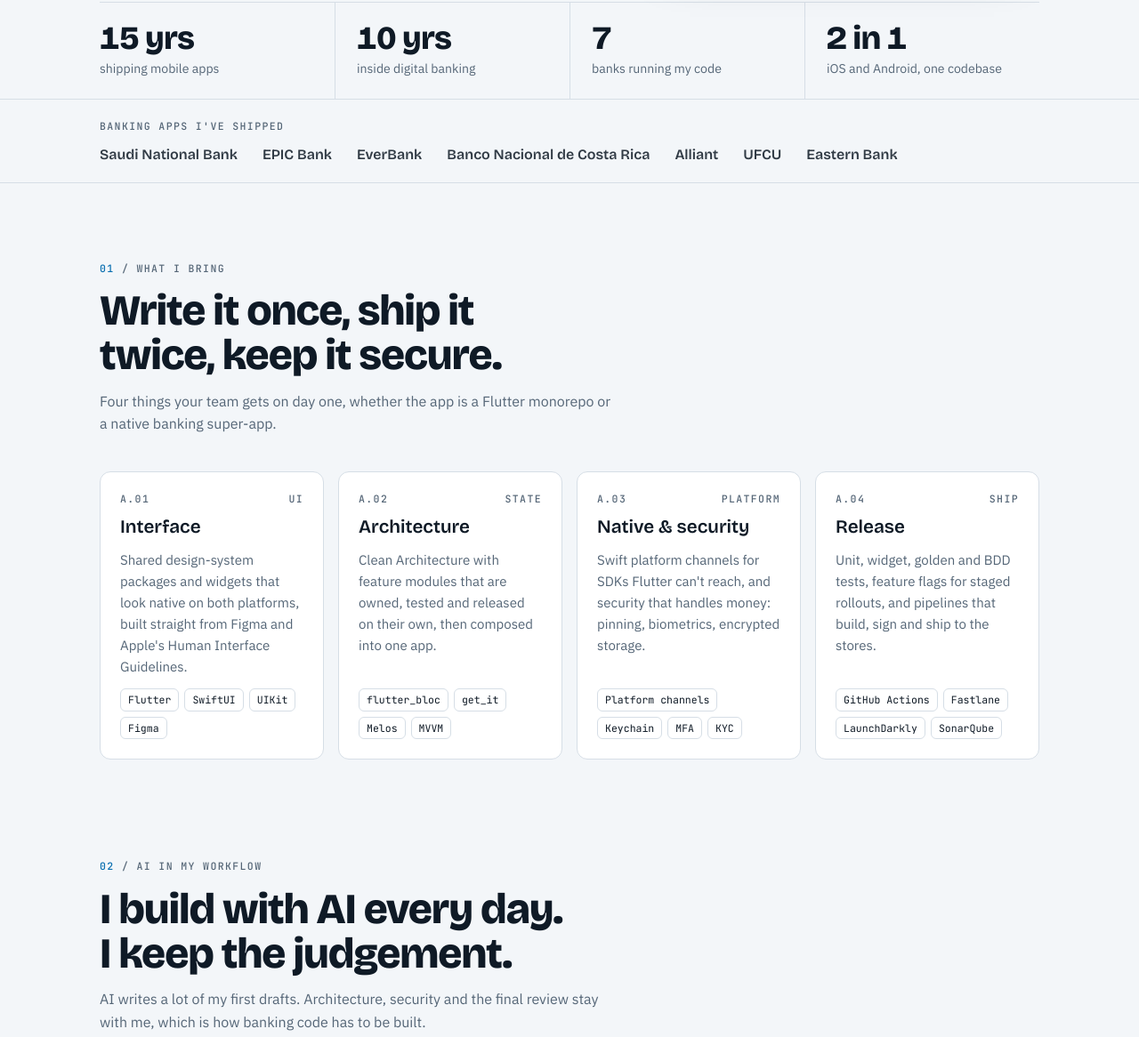
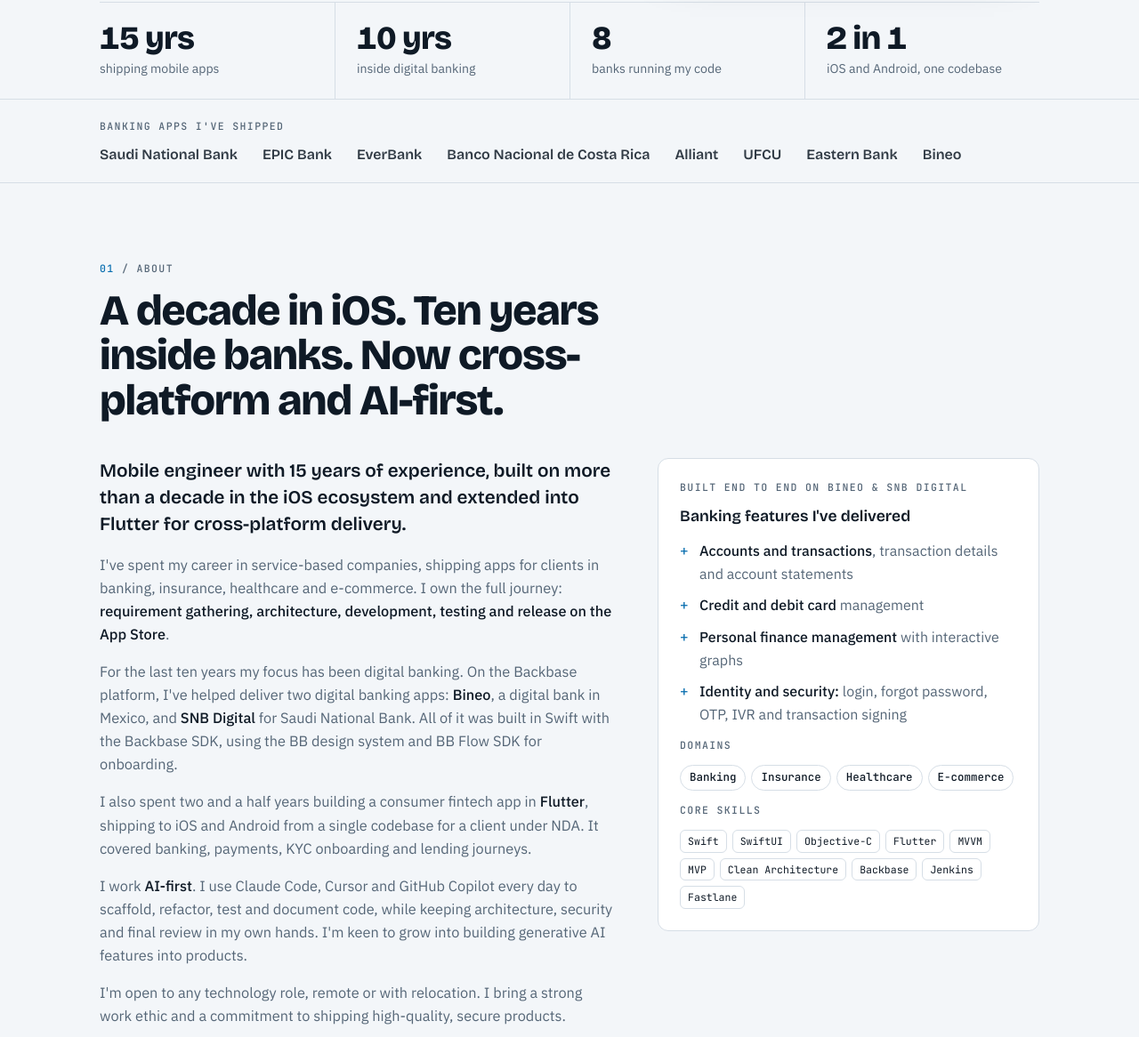
Before and after one commit to DipakSonara/dipak-sonara-portfolio, a plain HTML site: page index.html in a window 1280 px wide. Shown: the part 929-2095 px from the top of the page at 89% size. Drawn offline with nearby package versions, Linux system fonts and the light colour scheme.

Commit message:
Add files via upload

```diff
--- a/index.html
+++ b/index.html
@@ -191,6 +191,18 @@ h2 { font: 800 clamp(1.9rem, 4.4vw, 3rem)/1.05 var(--display); letter-spacing: -
 .notes li b { color: var(--fg); font-weight: 500; }
 .rel .chips { margin-top: 18px; }
 
+/* About */
+.about { display: grid; grid-template-columns: minmax(0, 1.35fr) minmax(0, 1fr); gap: 48px; align-items: start; }
+@media (max-width: 880px) { .about { grid-template-columns: minmax(0, 1fr); gap: 32px; } }
+.about-copy { display: grid; gap: 16px; max-width: 64ch; }
+.about-copy p { margin: 0; color: var(--muted); font-size: 1.02rem; }
+.about-copy p strong { color: var(--fg); font-weight: 500; }
+.about-copy .lead { color: var(--fg); font: 600 clamp(1.1rem, 2vw, 1.3rem)/1.45 var(--display); }
+.about-side { background: var(--surface); border: 1px solid var(--line); border-radius: 12px; padding: 24px; display: grid; gap: 14px; min-width: 0; }
+.about-side h3 { font: 600 1.1rem/1.3 var(--display); margin: 0; }
+.domains { display: flex; flex-wrap: wrap; gap: 6px; padding: 0; margin: 0; list-style: none; }
+.domains li { font: 500 0.78rem/1 var(--mono); padding: 7px 10px; border-radius: 999px; border: 1px solid var(--line); }
+
 /* Stack */
 .stack { display: grid; grid-template-columns: repeat(3, minmax(0, 1fr)); gap: 0; border: 1px solid var(--line); border-radius: 12px; overflow: hidden; }
 @media (max-width: 900px) { .stack { grid-template-columns: repeat(2, minmax(0, 1fr)); } }
@@ -232,6 +244,7 @@ footer .wrap { display: flex; flex-wrap: wrap; justify-content: space-between; g
   <div class="wrap">
     <a class="logo" href="#top">DIPAK<span>.mobile</span></a>
     <nav aria-label="Primary">
+      <a class="nl" href="#about">About</a>
       <a class="nl" href="#system">System</a>
       <a class="nl" href="#ai">AI</a>
       <a class="nl" href="#history">History</a>
@@ -303,7 +316,7 @@ footer .wrap { display: flex; flex-wrap: wrap; justify-content: space-between; g
     <div class="proof">
       <div><b>15 yrs</b><span>shipping mobile apps</span></div>
       <div><b>10 yrs</b><span>inside digital banking</span></div>
-      <div><b>7</b><span>banks running my code</span></div>
+      <div><b>8</b><span>banks running my code</span></div>
       <div><b>2 in 1</b><span>iOS and Android, one codebase</span></div>
     </div>
   </div>
@@ -319,14 +332,48 @@ footer .wrap { display: flex; flex-wrap: wrap; justify-content: space-between; g
         <li>Alliant</li>
         <li>UFCU</li>
         <li>Eastern Bank</li>
+        <li>Bineo</li>
       </ul>
     </div>
   </div>
 
+  <section class="block" id="about">
+    <div class="wrap">
+      <div class="sec-head">
+        <span class="label"><b>01</b> / About</span>
+        <h2>A decade in iOS. Ten years inside banks. Now cross-platform and AI-first.</h2>
+      </div>
+      <div class="about">
+        <div class="about-copy">
+          <p class="lead">Mobile engineer with 15 years of experience, built on more than a decade in the iOS ecosystem and extended into Flutter for cross-platform delivery.</p>
+          <p>I've spent my career in service-based companies, shipping apps for clients in banking, insurance, healthcare and e-commerce. I own the full journey: <strong>requirement gathering, architecture, development, testing and release on the App Store</strong>.</p>
+          <p>For the last ten years my focus has been digital banking. On the Backbase platform, I've helped deliver two digital banking apps: <strong>Bineo</strong>, a digital bank in Mexico, and <strong>SNB Digital</strong> for Saudi National Bank. All of it was built in Swift with the Backbase SDK, using the BB design system and BB Flow SDK for onboarding.</p>
+          <p>I also spent two and a half years building a consumer fintech app in <strong>Flutter</strong>, shipping to iOS and Android from a single codebase for a client under NDA. It covered banking, payments, KYC onboarding and lending journeys.</p>
+          <p>I work <strong>AI-first</strong>. I use Claude Code, Cursor and GitHub Copilot every day to scaffold, refactor, test and document code, while keeping architecture, security and final review in my own hands. I'm keen to grow into building generative AI features into products.</p>
+          <p>I'm open to any technology role, remote or with relocation. I bring a strong work ethic and a commitment to shipping high-quality, secure products.</p>
+        </div>
+        <aside class="about-side" aria-label="Banking features delivered">
+          <span class="label">Built end to end on Bineo &amp; SNB Digital</span>
+          <h3>Banking features I've delivered</h3>
+          <ul class="notes">
+            <li><b>Accounts and transactions</b>, transaction details and account statements</li>
+            <li><b>Credit and debit card</b> management</li>
+            <li><b>Personal finance management</b> with interactive graphs</li>
+            <li><b>Identity and security:</b> login, forgot password, OTP, IVR and transaction signing</li>
+          </ul>
+          <span class="label">Domains</span>
+          <ul class="domains"><li>Banking</li><li>Insurance</li><li>Healthcare</li><li>E-commerce</li></ul>
+          <span class="label">Core skills</span>
+          <ul class="chips"><li>Swift</li><li>SwiftUI</li><li>Objective-C</li><li>Flutter</li><li>MVVM</li><li>MVP</li><li>Clean Architecture</li><li>Backbase</li><li>Jenkins</li><li>Fastlane</li></ul>
+        </aside>
+      </div>
+    </div>
+  </section>
+
   <section class="block" id="system">
     <div class="wrap">
       <div class="sec-head">
-        <span class="label"><b>01</b> / What I bring</span>
+        <span class="label"><b>02</b> / What I bring</span>
         <h2>Write it once, ship it twice, keep it secure.</h2>
         <p>Four things your team gets on day one, whether the app is a Flutter monorepo or a native banking super-app.</p>
       </div>
@@ -362,7 +409,7 @@ footer .wrap { display: flex; flex-wrap: wrap; justify-content: space-between; g
   <section class="block" id="ai">
     <div class="wrap">
       <div class="sec-head">
-        <span class="label"><b>02</b> / AI in my workflow</span>
+        <span class="label"><b>03</b> / AI in my workflow</span>
         <h2>I build with AI every day. I keep the judgement.</h2>
         <p>AI writes a lot of my first drafts. Architecture, security and the final review stay with me, which is how banking code has to be built.</p>
       </div>
@@ -398,7 +445,7 @@ footer .wrap { display: flex; flex-wrap: wrap; justify-content: space-between; g
   <section class="block" id="history">
     <div class="wrap">
       <div class="sec-head">
-        <span class="label"><b>03</b> / Career changelog</span>
+        <span class="label"><b>04</b> / Career changelog</span>
         <h2>15 years of apps people trust with their money.</h2>
         <p>Every version is a real job with real users. The number is my years in production when it started.</p>
       </div>
@@ -464,7 +511,7 @@ footer .wrap { display: flex; flex-wrap: wrap; justify-content: space-between; g
   <section class="block" id="stack">
     <div class="wrap">
       <div class="sec-head">
-        <span class="label"><b>04</b> / Stack</span>
+        <span class="label"><b>05</b> / Stack</span>
         <h2>Fluent in Flutter. Native when it matters.</h2>
       </div>
       <div class="stack">
@@ -482,7 +529,7 @@ footer .wrap { display: flex; flex-wrap: wrap; justify-content: space-between; g
     <div class="wrap">
       <div class="channel">
         <div>
-          <span class="label"><b style="color:var(--accent);font-weight:500">05</b> / Let's work together</span>
+          <span class="label"><b style="color:var(--accent);font-weight:500">06</b> / Let's work together</span>
           <h2>Building for iOS and Android? Let's make it one great app.</h2>
           <p>I'm open to any technology role: mobile, cross-platform, full-stack or AI-focused, full-time or contract. If your team is building with AI, I want to learn alongside you. I work remotely from India (IST) with easy overlap with Europe, the Middle East and Asia, and I'm happy to relocate. I usually reply within a day.</p>
         </div>
```
